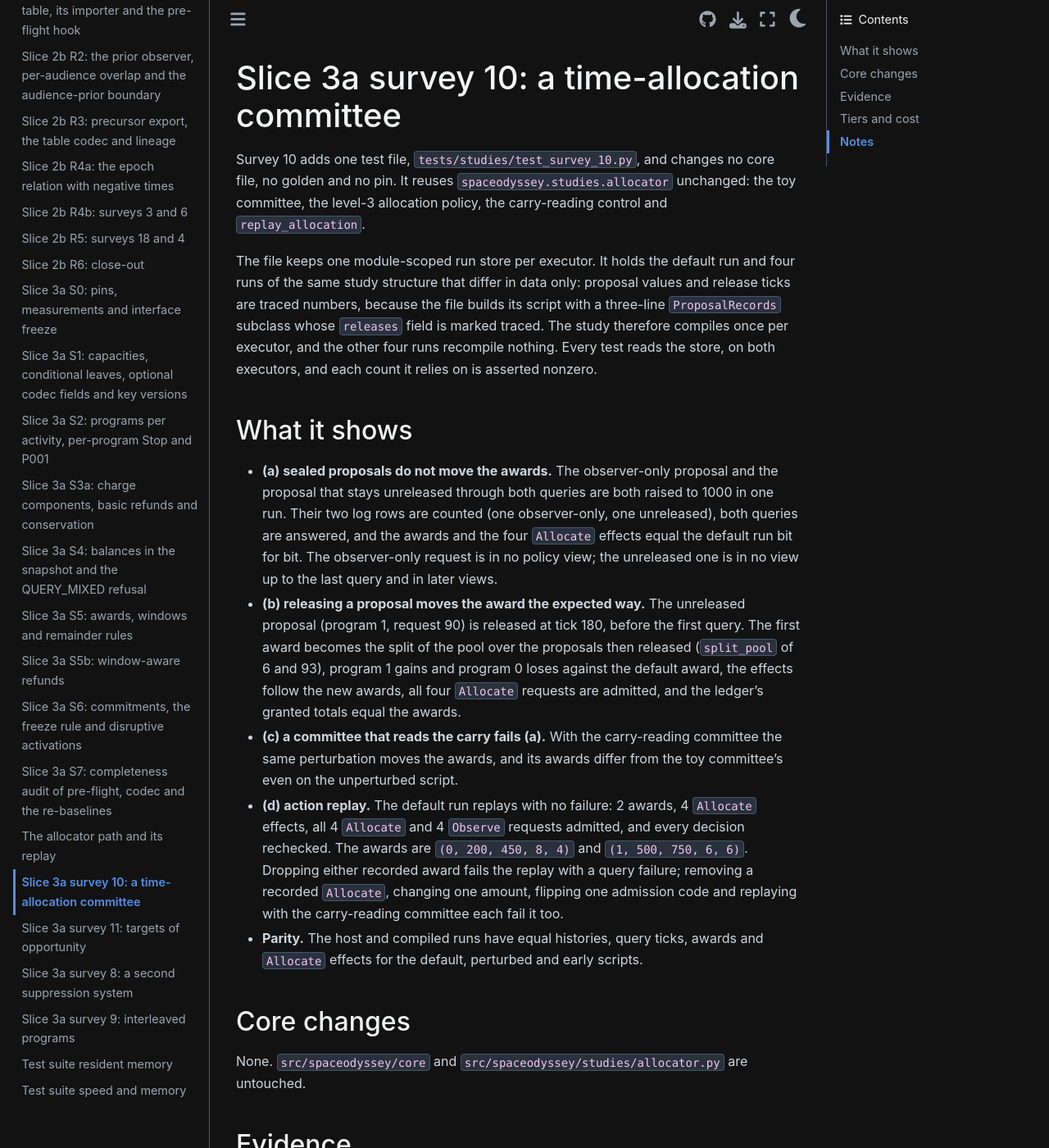
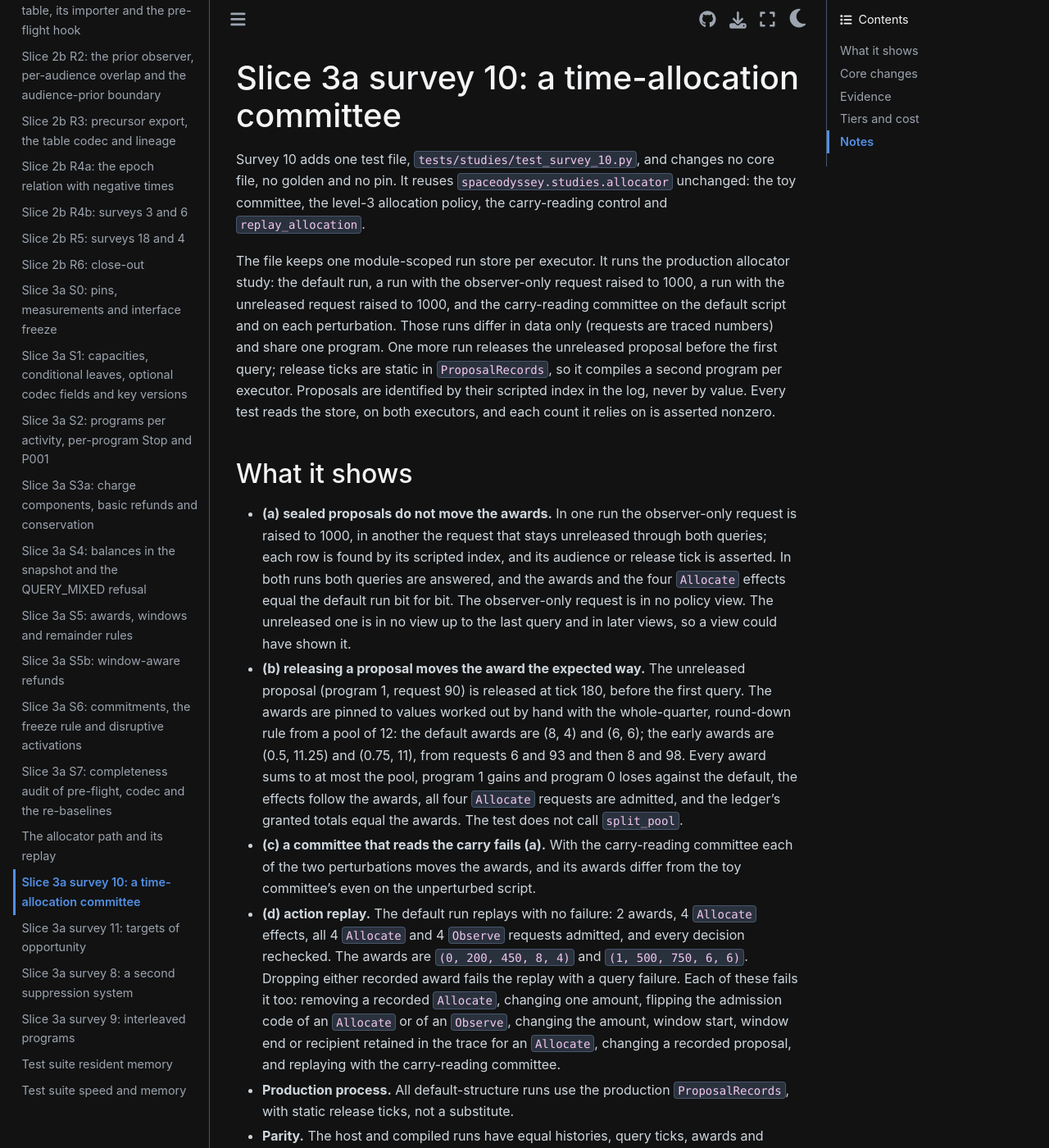
Before and after one commit to CoreySpohn/spaceodyssey, a Sphinx documentation site: the page built from docs/changes/slice-3a-survey10.md, in a window 1280 px wide and 1400 px high. Shown: the whole window at 82% size. Built offline with Sphinx 7.4.7 and the Sphinx Book theme 1.1.4, drawn with Linux system fonts in a browser that asks for light colours; pages that are not in the unit, such as notebooks, are missing from menus; some of the changed text lies outside the part shown.

Commit message:
test(studies): survey 10 separates sealed proposals, pins awards, tests production process and replay corruptions

```diff
--- a/docs/changes/slice-3a-survey10.md
+++ b/docs/changes/slice-3a-survey10.md
@@ -8,71 +8,99 @@ Survey 10 adds one test file, `tests/studies/test_survey_10.py`, and changes no
 golden and no pin. It reuses `spaceodyssey.studies.allocator` unchanged: the toy committee, the
 level-3 allocation policy, the carry-reading control and `replay_allocation`.
 
-The file keeps one module-scoped run store per executor. It holds the default run and four runs of
-the same study structure that differ in data only: proposal values and release ticks are traced
-numbers, because the file builds its script with a three-line `ProposalRecords` subclass whose
-`releases` field is marked traced. The study therefore compiles once per executor, and the other
-four runs recompile nothing. Every test reads the store, on both executors, and each count it relies
-on is asserted nonzero.
+The file keeps one module-scoped run store per executor. It runs the production allocator study:
+the default run, a run with the observer-only request raised to 1000, a run with the unreleased
+request raised to 1000, and the carry-reading committee on the default script and on each
+perturbation. Those runs differ in data only (requests are traced numbers) and share one program. One
+more run releases the unreleased proposal before the first query; release ticks are static in
+`ProposalRecords`, so it compiles a second program per executor. Proposals are identified by their
+scripted index in the log, never by value. Every test reads the store, on both executors, and each
+count it relies on is asserted nonzero.
 
 ## What it shows
 
-- **(a) sealed proposals do not move the awards.** The observer-only proposal and the proposal that
-  stays unreleased through both queries are both raised to 1000 in one run. Their two log rows are
-  counted (one observer-only, one unreleased), both queries are answered, and the awards and the
-  four `Allocate` effects equal the default run bit for bit. The observer-only request is in no
-  policy view; the unreleased one is in no view up to the last query and in later views.
+- **(a) sealed proposals do not move the awards.** In one run the observer-only request is raised to
+  1000, in another the request that stays unreleased through both queries; each row is found by its
+  scripted index, and its audience or release tick is asserted. In both runs both queries are
+  answered, and the awards and the four `Allocate` effects equal the default run bit for bit. The
+  observer-only request is in no policy view. The unreleased one is in no view up to the last query
+  and in later views, so a view could have shown it.
 - **(b) releasing a proposal moves the award the expected way.** The unreleased proposal (program 1,
-  request 90) is released at tick 180, before the first query. The first award becomes the split of
-  the pool over the proposals then released (`split_pool` of 6 and 93), program 1 gains and program 0
-  loses against the default award, the effects follow the new awards, all four `Allocate` requests
-  are admitted, and the ledger's granted totals equal the awards.
-- **(c) a committee that reads the carry fails (a).** With the carry-reading committee the same
-  perturbation moves the awards, and its awards differ from the toy committee's even on the
+  request 90) is released at tick 180, before the first query. The awards are pinned to values worked
+  out by hand with the whole-quarter, round-down rule from a pool of 12: the default awards are
+  (8, 4) and (6, 6); the early awards are (0.5, 11.25) and (0.75, 11), from requests 6 and 93 and then
+  8 and 98. Every award sums to at most the pool, program 1 gains and program 0 loses against the
+  default, the effects follow the awards, all four `Allocate` requests are admitted, and the ledger's
+  granted totals equal the awards. The test does not call `split_pool`.
+- **(c) a committee that reads the carry fails (a).** With the carry-reading committee each of the
+  two perturbations moves the awards, and its awards differ from the toy committee's even on the
   unperturbed script.
 - **(d) action replay.** The default run replays with no failure: 2 awards, 4 `Allocate` effects,
   all 4 `Allocate` and 4 `Observe` requests admitted, and every decision rechecked. The awards are
   `(0, 200, 450, 8, 4)` and `(1, 500, 750, 6, 6)`. Dropping either recorded award fails the replay
-  with a query failure; removing a recorded `Allocate`, changing one amount, flipping one admission
-  code and replaying with the carry-reading committee each fail it too.
+  with a query failure. Each of these fails it too: removing a recorded `Allocate`, changing one
+  amount, flipping the admission code of an `Allocate` or of an `Observe`, changing the amount,
+  window start, window end or recipient retained in the trace for an `Allocate`, changing a
+  recorded proposal, and replaying with the carry-reading committee.
+- **Production process.** All default-structure runs use the production `ProposalRecords`, with
+  static release ticks, not a substitute.
 - **Parity.** The host and compiled runs have equal histories, query ticks, awards and `Allocate`
-  effects for the default, perturbed and early scripts.
+  effects for the default, both perturbed and the early scripts.
 
 ## Core changes
 
-None. `src/spaceodyssey/core` and `src/spaceodyssey/studies/allocator.py` are untouched.
+None. `src/spaceodyssey/core` is untouched. A review found that `replay_allocation` checked
+admission outcomes only for `Allocate` effects, so an `Observe` admission changed from admitted to
+refused still replayed clean. A separate commit fixes it in
+`src/spaceodyssey/studies/allocator.py`: each replayed `Observe` that the trace shows admitted must
+have started one measurement record on its channel and subject (`observation_failures`), and each
+replayed `Query`, `Wait` and `Stop` must be admitted.
 
 ## Evidence
 
 | Item | Asserted nonzero |
 |---|---|
-| (a) | queries (2), awards (2), perturbed rows (2), observer-only rows (1), unreleased rows (1), decisions, `Allocate` effects (4), later views of the unreleased request |
+| (a) | queries (2), awards (2), decisions, sealed rows (1 per run), `Allocate` effects (4) |
 | (b) | awards (2), moved awards (2), `Allocate` effects (4) |
-| (c) | carry-committee awards (2 and 2), queries (2) |
+| (c) | carry-committee awards (2), queries (2), toy awards (2) |
 | (d) | decisions, awards (2), allocations (4), admitted `Allocate` (4), admitted `Observe` (4) |
 
-Mutants of the real code, each run as a temporary edit and reverted (the file passes, 9 tests, on
-the real code):
+Mutants of the real code, each run as a temporary edit and reverted; the file passes (9 tests) on
+the real code. Fifteen mutants from an independent review all fail the file except one:
 
-| Item | Mutant | Result |
-|---|---|---|
-| (a) | `ProposalRecords.seed` queues every proposal for the policy audience | (a), (b) and (d) fail on both executors |
-| (b) | `ProposalRecords.handle` stamps `available_tick=rec.start_tick`, ignoring the release tick | (a), (b) and (d) fail on both executors |
-| (c) | `CarryCommittee.requested` returns `ToyCommittee.requested(self, view)` | (c) and (d) fail on both executors |
-| (d) | `award_failures` returns an empty list | (d) fails on both executors |
+| Mutant | Killed by |
+|---|---|
+| committee handed the observer snapshot | (a), (b), (d) |
+| committee totals keyed by the wrong program | (b), (d) |
+| `Allocate` keyed to the wrong program | (a), (b), (d) |
+| `Allocate` window bounds swapped | (a), (b), (d) |
+| amount rounding nearest | (b) |
+| amount rounding ceiling | (b) |
+| replay skips the admission comparison | (d) |
+| replay assumes every `Allocate` is admitted | survives |
+| static release ticks use the write ticks | (a), (b), (d) |
+| replay skips the retained trace check | (d) |
+| replay skips the recorded-proposal check | (d) |
+| replay skips award reconciliation | (d) |
+| carry committee reads the masked view | (c), (d) |
+| every proposal addressed to the policy | (a), (b), (d) |
+| every proposal released at write time | (a), (b), (d) |
+
+The survivor stays alive because no study produces a refused `Allocate`: the two award windows
+(200 to 450 and 500 to 750) never overlap, and the window length and query ticks are constants of
+the toy committee and policy, not data. Skipping the new observation reconciliation also fails (d).
 
 ## Tiers and cost
 
-All five tests are medium with a stated reason. Cold, with caches off, the whole file takes 19 s
-(9 passed): the host fixture is about 9.2 s (6.4 s of it the first run), the compiled one about
-9.3 s (7.8 s), and the eager replays add 1.7 s and 0.9 s. Alone, the host tests take 10.2 s with
-198 programs and the compiled tests 10.6 s with 201 programs; the whole file counts 264 programs
-and its budget is 309.
+All five tests are medium with a stated reason. Cold, with caches off, the whole file takes 31 s
+(9 passed, 278 programs, budget 326). The host tests alone take 17.4 s with 208 programs and the
+compiled tests 17.7 s with 205 programs; each fixture is about 12.6 s (host) and 14.4 s
+(compiled), and the eager replays add about 2 s and 1.5 s.
 
 ## Notes
 
-- Tests in `test_allocator.py` that survey 10 makes redundant: the slow perturbation test
-  (`test_the_committee_reads_only_released_records`) and the slow control
-  (`test_a_committee_that_reads_unreleased_records_fails_the_perturbation`), which now compile
-  the study four more times between them. The other slow tests stay: they cover the study answer
-  detail, the full set of altered-run replays and the capture callback.
+- Tests in `test_allocator.py` that survey 10 makes redundant, now that (a) perturbs each sealed
+  proposal in its own run: the slow perturbation test (`test_the_committee_reads_only_released_records`)
+  and the slow control (`test_a_committee_that_reads_unreleased_records_fails_the_perturbation`).
+  Before this fix of the survey they were not redundant. The other slow tests stay: they cover the
+  study answer detail, the full set of altered-run replays and the capture callback.
--- a/pyproject.toml
+++ b/pyproject.toml
@@ -307,7 +307,7 @@ require_tier_reason = true
 "tests/studies/test_gradients.py" = 206
 "tests/studies/test_physical_ofti.py" = 791
 "tests/studies/test_survey_1.py" = 106
-"tests/studies/test_survey_10.py" = 309
+"tests/studies/test_survey_10.py" = 326
 "tests/studies/test_survey_11.py" = 189
 "tests/studies/test_survey_14.py" = 185
 "tests/studies/test_survey_14_static.py" = 53
```
Also changed, not shown: 1 other file.
